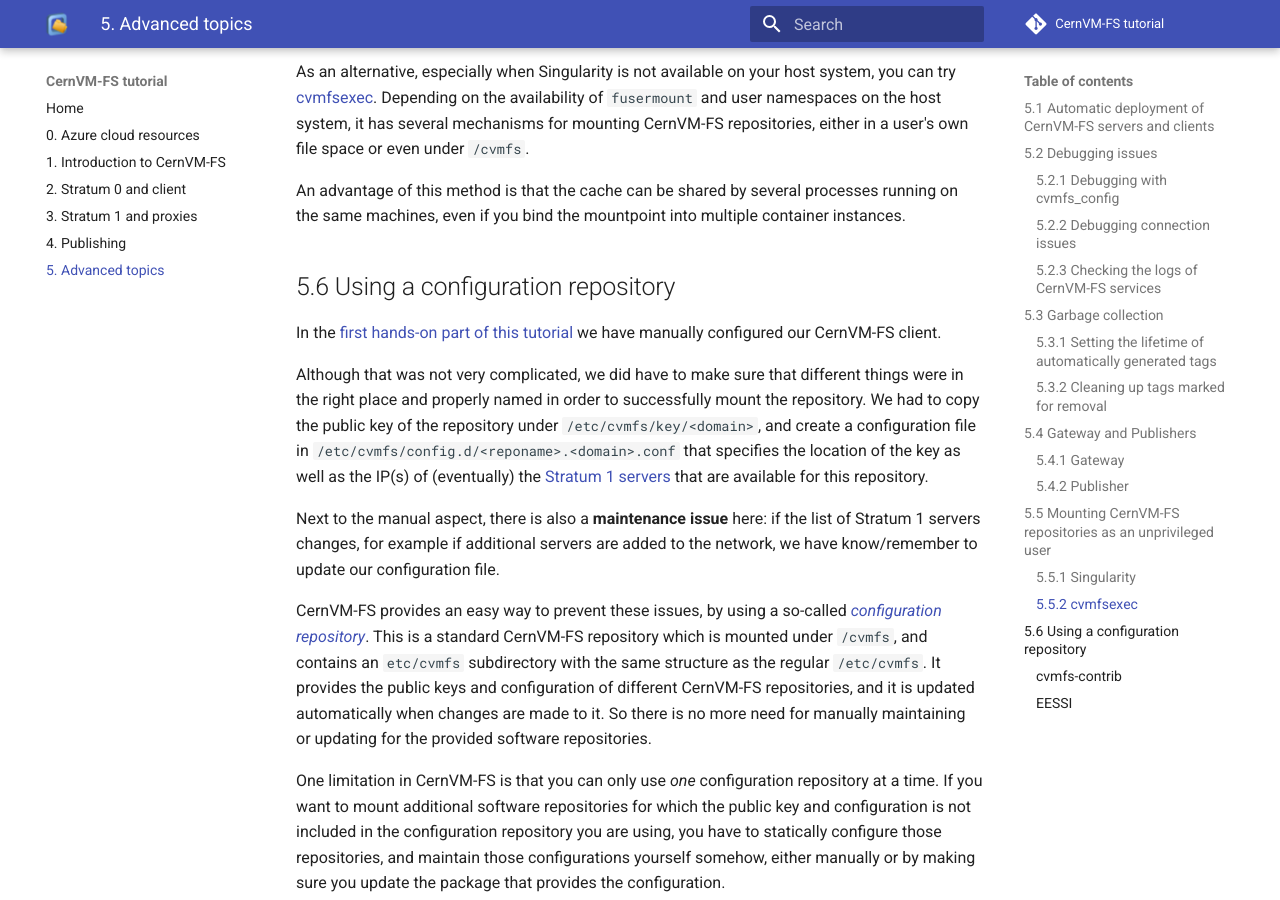
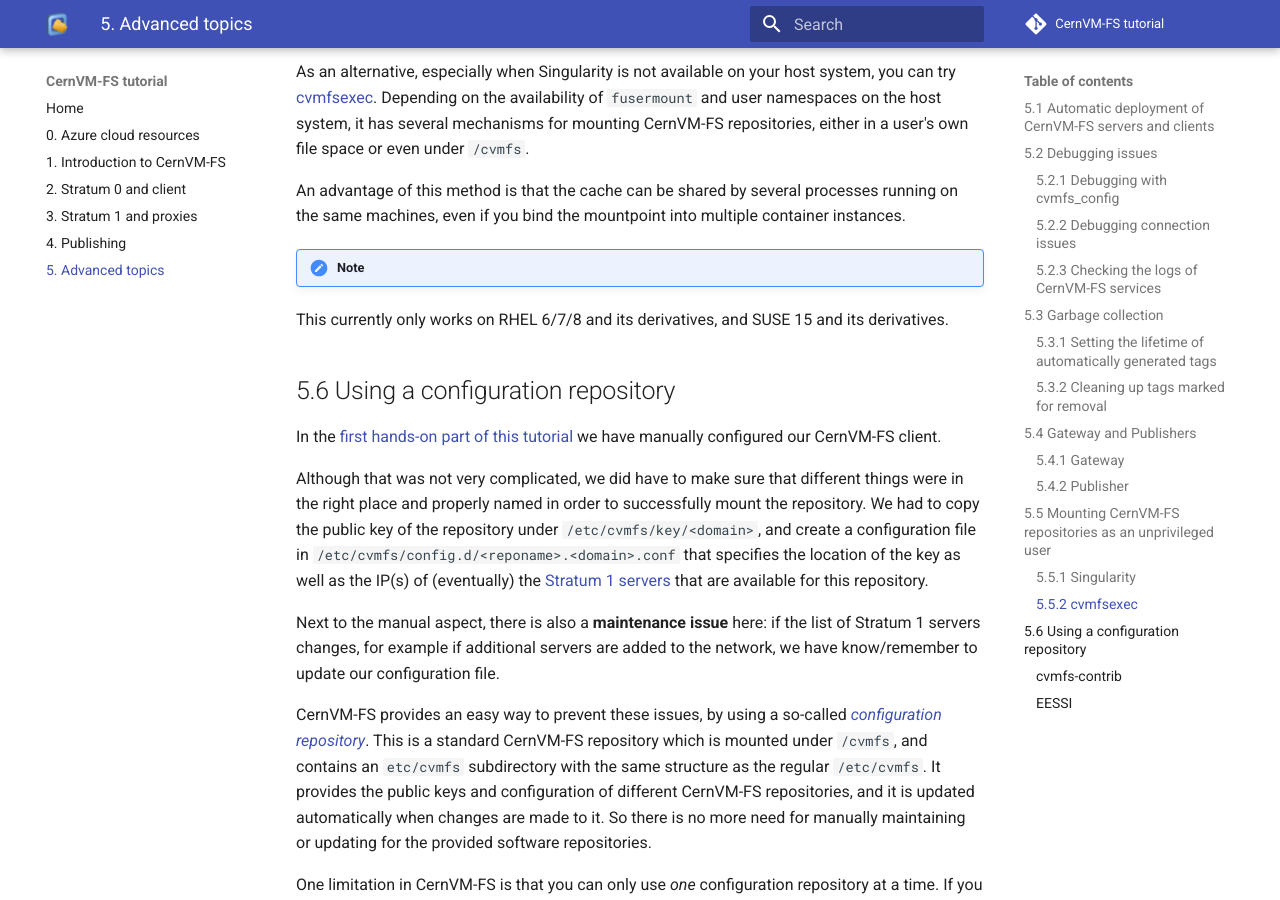
Before and after one commit to cvmfs-contrib/cvmfs-tutorial-2021, an MkDocs documentation site: the page built from docs/05_advanced.md, in a window 1280 px wide and 900 px high, scrolled down 7758 px. Built offline with MkDocs 1.6.1 and Material for MkDocs 9.7.7, drawn with Linux system fonts in a browser that asks for light colours; comment, search, counter and statistics services are not loaded.

Commit message:
add note about supported distros

```diff
--- a/docs/05_advanced.md
+++ b/docs/05_advanced.md
@@ -339,6 +339,10 @@
 
 An advantage of this method is that the cache can be shared by several processes running on the same machines, even if you bind the mountpoint into multiple container instances.
 
+!!! note
+This currently only works on RHEL 6/7/8 and its derivatives, and SUSE 15 and its derivatives.
+
+
 ## 5.6 Using a configuration repository
 
 In the [first hands-on part of this tutorial](02_stratum0_client.md#22-setting-up-a-client) we have manually
```
